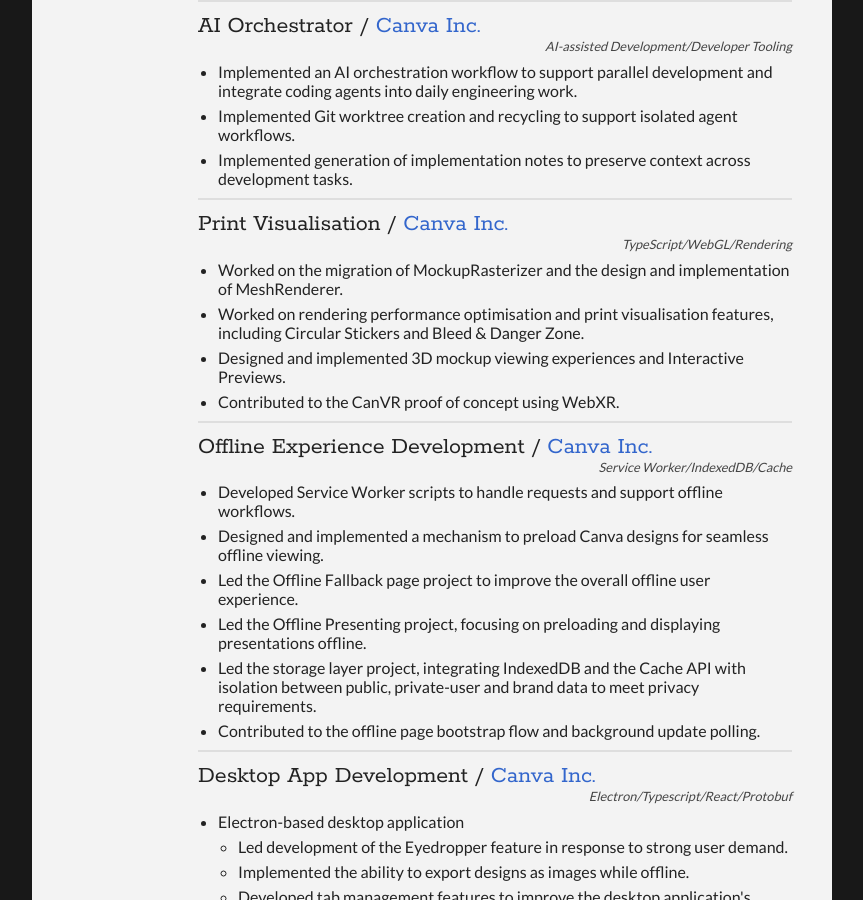
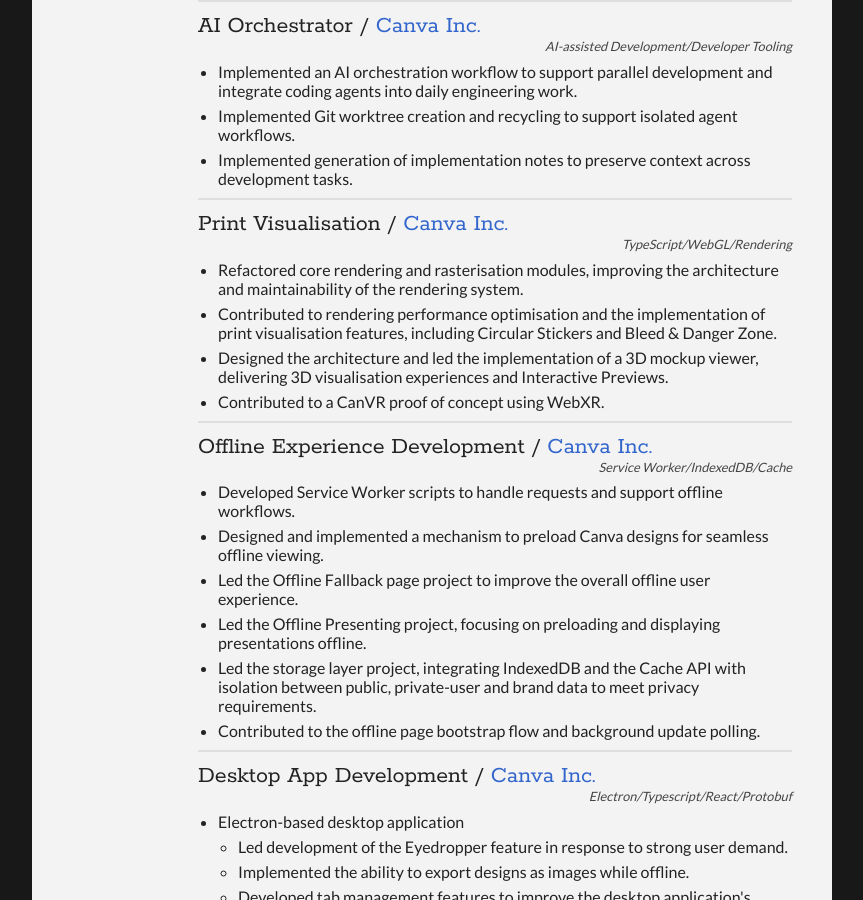
Before and after one commit to weilonge/weilonge.github.io, a Jekyll site: the page resume/index.html, which Jekyll copies as it is, in a window 1280 px wide and 900 px high, scrolled down 1675 px. Shown: the whole window, without its empty margins (208-1071 px from the left). Built offline with Jekyll 4.4.1, drawn with Linux system fonts in a browser that asks for light colours.

Commit message:
Refine Print Visualisation experience

```diff
--- a/resume/index.html
+++ b/resume/index.html
@@ -136,10 +136,10 @@
               <h2>Print Visualisation / <a target="_blank" href="https://canva.com/">Canva Inc.</a></h2>
               <p class="subDetails">TypeScript/WebGL/Rendering</p>
               <ul>
-                <li>Worked on the migration of MockupRasterizer and the design and implementation of MeshRenderer.</li>
-                <li>Worked on rendering performance optimisation and print visualisation features, including Circular Stickers and Bleed &amp; Danger Zone.</li>
-                <li>Designed and implemented 3D mockup viewing experiences and Interactive Previews.</li>
-                <li>Contributed to the CanVR proof of concept using WebXR.</li>
+                <li>Refactored core rendering and rasterisation modules, improving the architecture and maintainability of the rendering system.</li>
+                <li>Contributed to rendering performance optimisation and the implementation of print visualisation features, including Circular Stickers and Bleed &amp; Danger Zone.</li>
+                <li>Designed the architecture and led the implementation of a 3D mockup viewer, delivering 3D visualisation experiences and Interactive Previews.</li>
+                <li>Contributed to a CanVR proof of concept using WebXR.</li>
               </ul>
             </article>
             <article>
```
